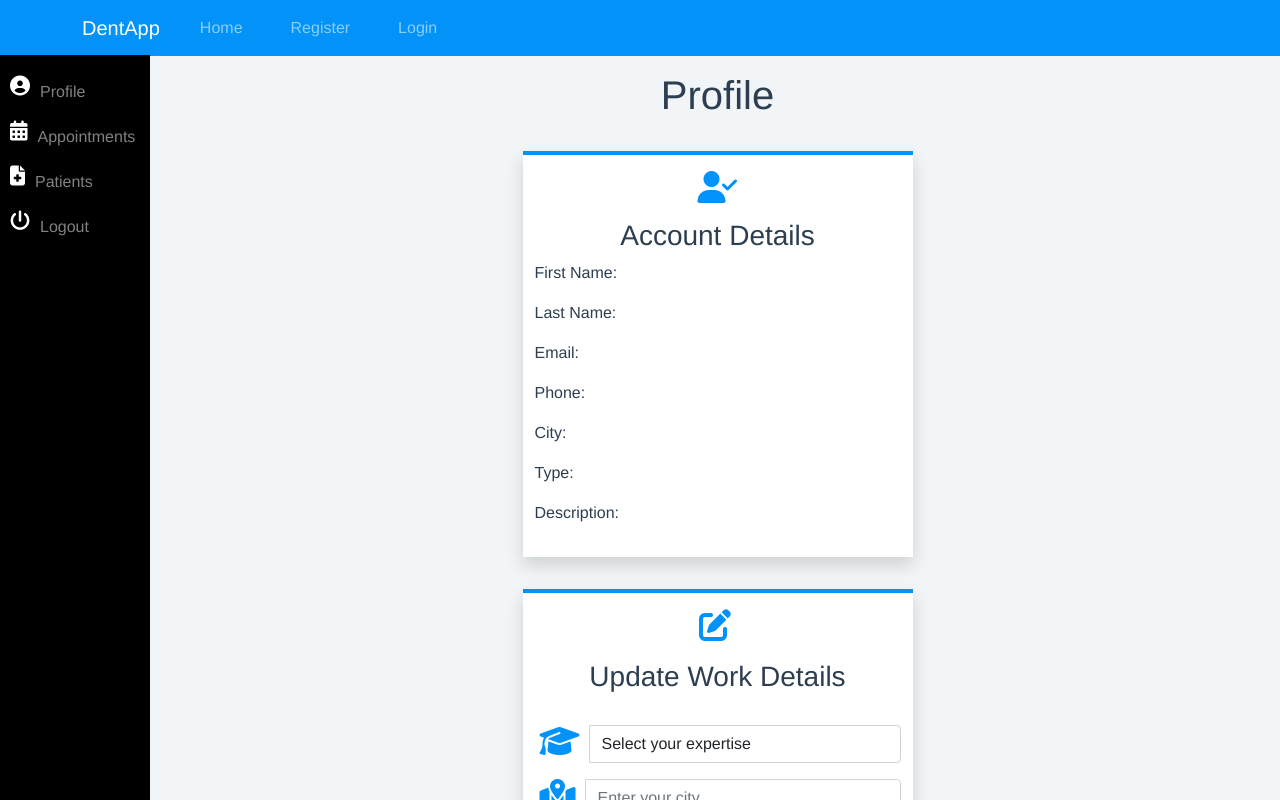
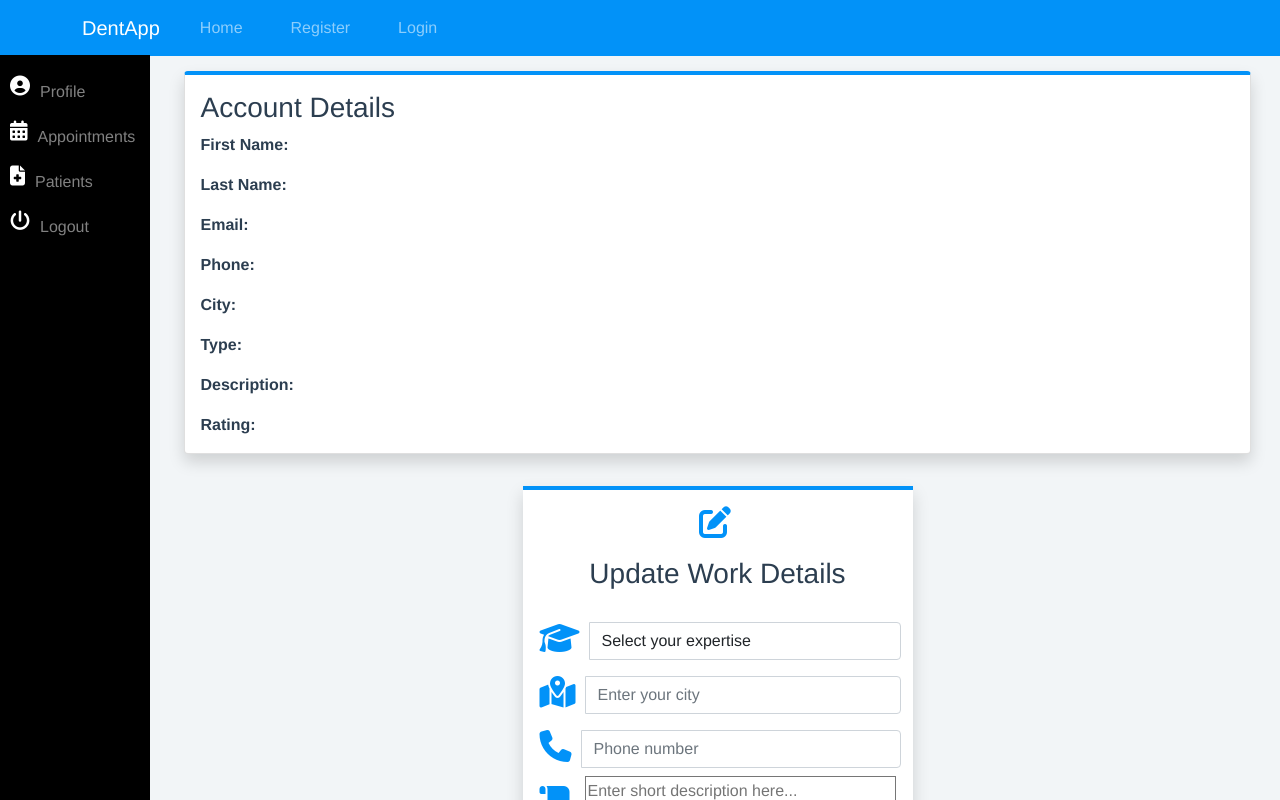
Before and after one commit to ibobev/dent-appointment-system, a Vue app in the folder client/: page /dentist/profile in a window 1280 px wide. Shown: the top 800 px of the page. Built offline with nearby package versions, Linux system fonts and the light colour scheme; no server answers.

Commit message:
Account details moved to card

```diff
--- a/client/src/components/EditPersonalData.vue
+++ b/client/src/components/EditPersonalData.vue
@@ -14,10 +14,11 @@
             class="form-control mt-2"
             id="first-name"
             placeholder="First name"
+            v-model="state.account.firstName"
           />
         </div>
         <div class="col">
-          <span></span>
+          <span ></span>
         </div>
       </div>
       <div class="form-group mx-auto">
@@ -28,10 +29,11 @@
             class="form-control mt-2"
             id="last-name"
             placeholder="Last name"
+            v-model="state.account.lastName"
           />
         </div>
         <div class="col">
-          <span></span>
+          <span ></span>
         </div>
       </div>
 
@@ -43,9 +45,10 @@
             class="form-control mt-2"
             id="email"
             placeholder="Enter new email"
+            v-model="state.account.email"
           />
         </div>
-        <span></span>
+        <span ></span>
       </div>
 
       <button type="submit" class="btn mt-3 mb-2">
@@ -80,6 +83,12 @@ button {
   width: 60%;
 }
 
+span{
+  color:red;
+  text-align: center;
+  font-size: 10px;
+}
+
 @media only screen and (max-width: 450px){
   #personal-details{
     width: 320px;
@@ -105,7 +114,61 @@ button {
 </style>
 
 <script>
+import axios from "axios";
+import useValidate from "@vuelidate/core";
+import {
+  email,
+  helpers,
+} from "@vuelidate/validators";
+import { reactive, computed } from "vue";
 export default {
   name: "EditPersonalData",
+  setup() {
+    const state = reactive({
+      error: "",
+      account: {
+        firstName: "",
+        lastName: "",
+        email:""
+      },
+    });
+    const rules = computed(() => {
+      return {
+        account: {
+          email : {
+            email: helpers.withMessage("Invalid email", email),
+          },
+        }
+      };
+    });
+    const v$ = useValidate(rules, state);
+    return {
+      state,
+      v$,
+    };
+  },
+  methods: {
+    onPersonalUpdateSubmit() {
+      this.v$.$validate();
+      if (!this.v$.$error) {
+        axios.post("api/v1/accounts/update", this.state.account).then(
+          (res) => {
+            console.log(res.data);
+          },
+          (error) => {
+            if (error.response) {
+            console.log(error.response);
+            this.state.error = error.response.data.statusmsg;
+          } else if (error.request) {
+            console.log(error.request);
+          } else {
+            console.log(error);
+            }
+          }
+        );
+      }
+    },
+  }
+
 };
 </script>
--- a/client/src/views/Dentist/Profile.vue
+++ b/client/src/views/Dentist/Profile.vue
@@ -1,39 +1,28 @@
 <template>
   <main>
-    <h1 class="text-center mb-3">Profile</h1>
     <div class="container">
-      <div class="d-flex justify-content-evenly" id="details-content">
-        <div
-          id="account-details"
-          class="container mt-3 mb-3 shadow pt-2 pb-3 text-center"
-        >
-          <i class="fas fa-user-check fa-2x mt-2 mb-3"></i>
-          <h3>Account Details</h3>
-          <p>
-            First Name: <b>{{ firstName }}</b>
-          </p>
-          <p>
-            Last Name: <b>{{ lastName }}</b>
-          </p>
-          <p>
-            Email: <b>{{ acc_email }}</b>
-          </p>
-          <p>
-            Phone: <b>{{ phone }}</b>
-          </p>
-          <p>
-            City: <b>{{ city }}</b>
-          </p>
-          <p>
-            Type: <b>{{ type }}</b>
-          </p>
-          <p>
-            Description: <b>{{ description }}</b>
-          </p>
+      <div id="account-card" class="card mb-3 shadow">
+        <div class="row g-0">
+          <!--<div id="img-wrap" class="col-md-5">
+
+          </div>-->
+          <div class="col-md-5" id="details">
+            <div class="card-body">
+              <h3 class="card-title">Account Details</h3>
+              <p class="card-text"><b>First Name:</b> {{ firstName }}</p>
+              <p class="card-text"><b>Last Name:</b> {{ lastName }}</p>
+              <p class="card-text"><b>Email:</b> {{ acc_email }}</p>
+              <p class="card-text"><b>Phone:</b> {{ phone }}</p>
+              <p class="card-text"><b>City:</b> {{ city }}</p>
+              <p class="card-text"><b>Type:</b> {{ type }}</p>
+              <p id="description-content" class="card-text"><b>Description:</b> {{ description }} </p>
+              <p class="card-text"><b>Rating:</b> {{ rating }}</p>
+            </div>
+          </div>
         </div>
-        <UpdateDentistDetails />
       </div>
       <div class="d-flex justify-content-evenly" id="details-content">
+        <UpdateDentistDetails />
         <EditPersonalData />
         <ChangePassword />
       </div>
@@ -42,12 +31,7 @@
 </template>
 
 <style scoped>
-#account-details {
-  border-top: 4px solid #0292f8;
-  background-color: #fff;
-  width: 390px;
-}
-p{
+p {
   text-align: left;
 }
 
@@ -55,34 +39,42 @@ p{
   color: #0292f8;
 }
 
+#account-card{
+  margin-right: auto;
+  margin-left:auto;
+  width:97%;
+  border-top:4px solid #0292f8;
+}
+
+
 @media only screen and (max-width: 1450px) {
   #details-content {
     flex-direction: column;
   }
 }
-@media only screen and (max-width: 450px){
-  #account-details{
+@media only screen and (max-width: 450px) {
+  #account-details {
     width: 320px;
   }
 
-  .fas{
-    font-size:18px;
+  .fas {
+    font-size: 18px;
   }
 
-  .far{
-    font-size:18px;
+  .far {
+    font-size: 18px;
   }
 
-  h3{
-    font-size:16px;
+  h3 {
+    font-size: 16px;
   }
 
-  p{
-    font-size:12px;
+  p {
+    font-size: 12px;
   }
 
-  input{
-    height:33px;
+  input {
+    height: 33px;
   }
 }
 </style>
@@ -111,6 +103,7 @@ export default {
       city: "",
       type: "",
       description: "",
+      rating: ""
     };
   },
   mounted() {
```
Also changed, not shown: 2 other files (tests, documents, lock files or other folders).
